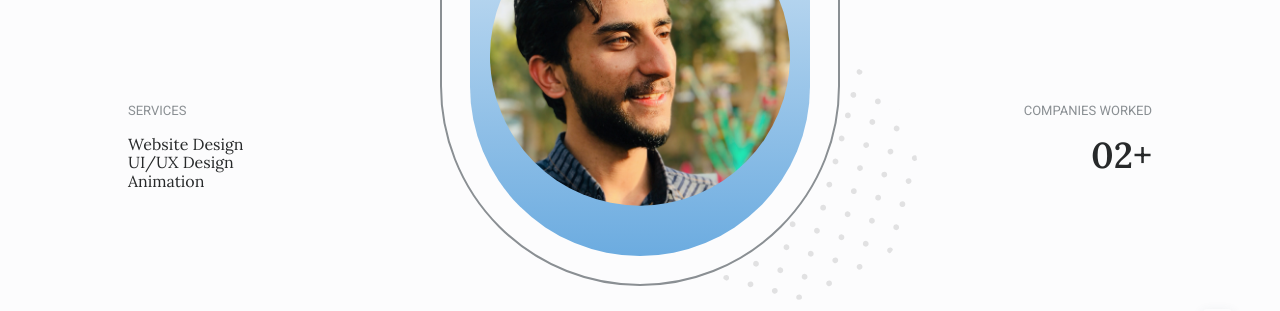
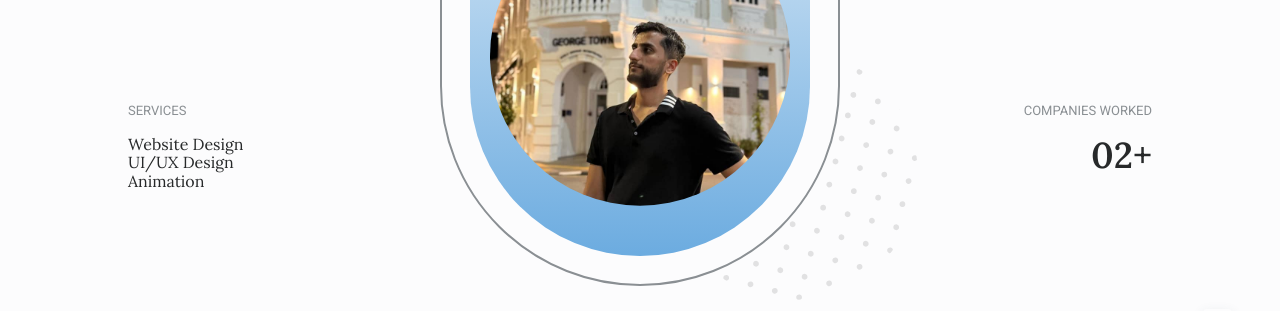
Before and after one commit to AliMushrif/Portfolio, a plain HTML site: page index.html in a window 1280 px wide. Shown: the part 700-1011 px from the top of the page. Drawn offline with nearby package versions, Linux system fonts and the light colour scheme.

Commit message:
Update index.html

```diff
--- a/index.html
+++ b/index.html
@@ -95,7 +95,7 @@
             </h1>
             <div class="home__blob grid">
               <div class="home__perfil">
-                <img src="Assets/img/Ali_Mushref_2.jpg" alt="home perfil" />
+                <img src="Assets/img/OOO.jpg" alt="home perfil" />
               </div>
               <img
                 src="Assets/img/shape-wawes.svg"
```
